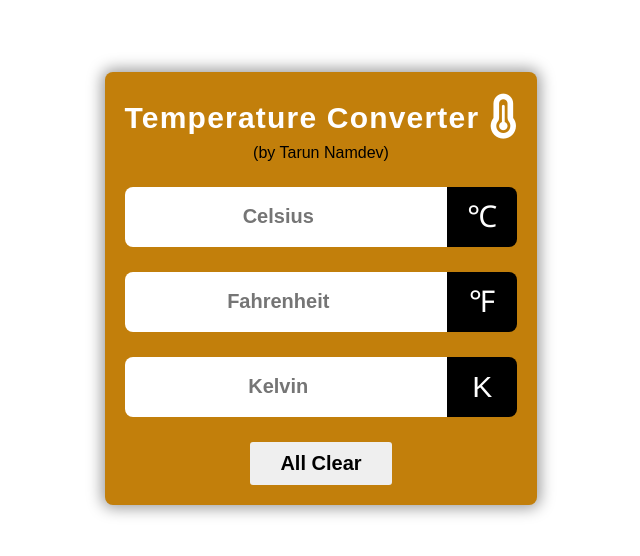
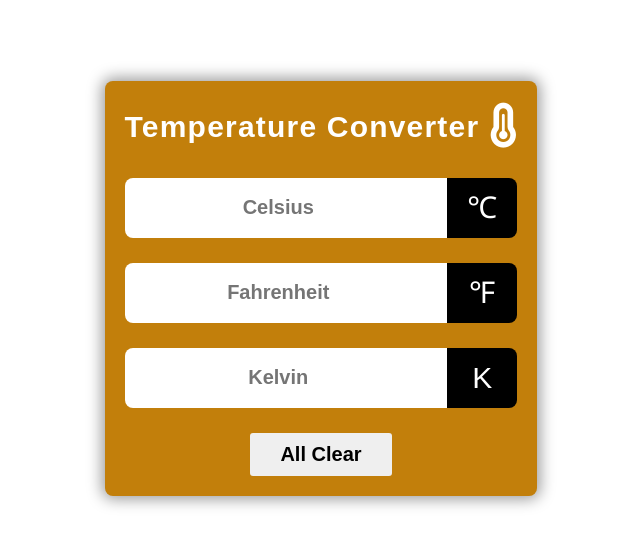
Before and after one commit to srtg2000/Oasis_Infobyte_Temprature_Converter_Website_Task1, a plain HTML site: page index.html in a window 1280 px wide. Shown: the part 112-668 px from the top of the page, without its empty margins (319-959 px from the left). Drawn offline with Linux system fonts and the light colour scheme.

Commit message:
Update index.html

```diff
--- a/index.html
+++ b/index.html
@@ -17,7 +17,7 @@
             <h1>Temperature Converter</h1>
             <span class="Temperature-icon"><i class="fa-solid fa-temperature-three-quarters"></i></span>
         </div>
-<div class="by">(by Tarun Namdev)</div>
+<div class="by"></div>
         <div id="celsius">
             <input type="number" name="" placeholder="Celsius">
             <span class="icon">&#8451</span>
```
